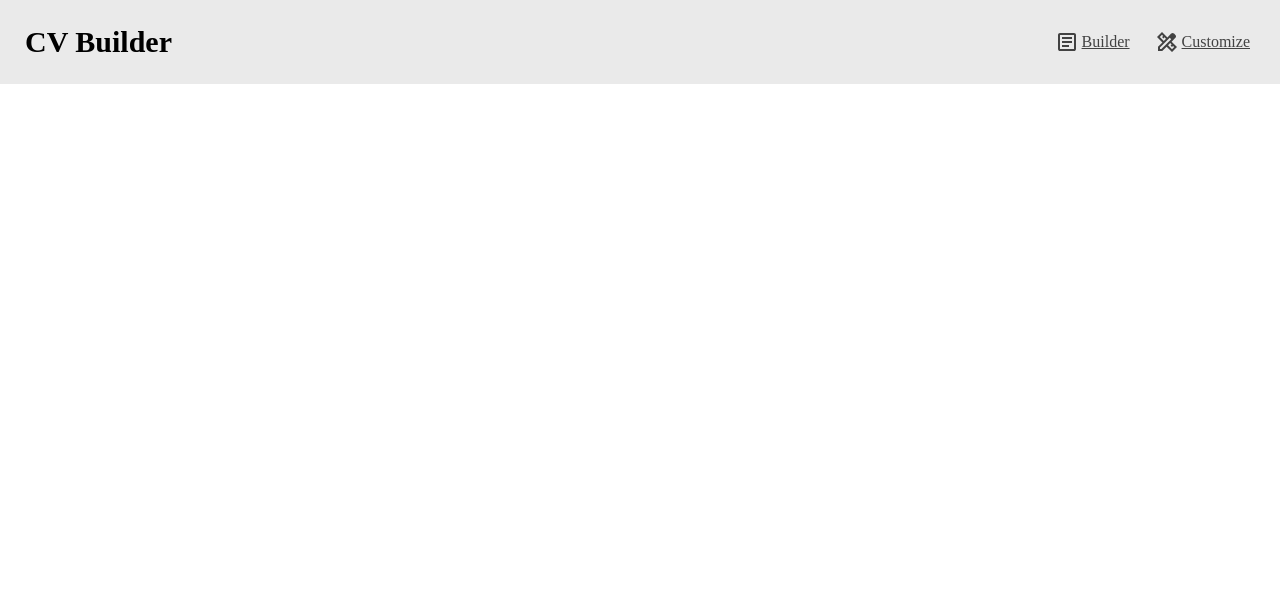
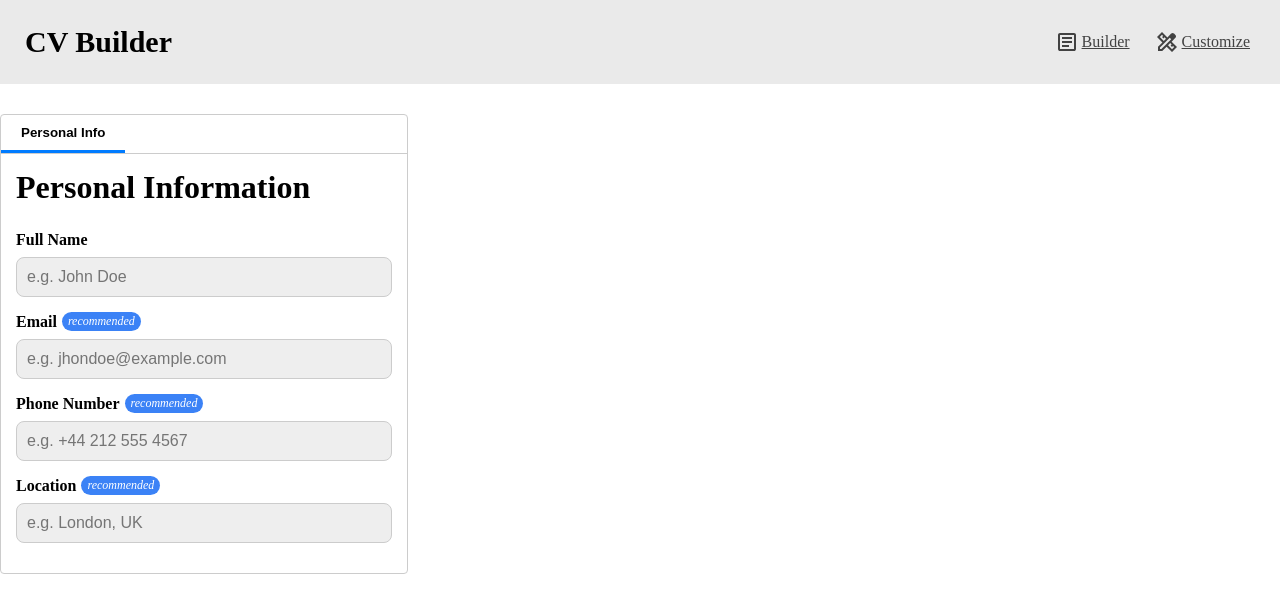
Before and after one commit to josednl/cv_application, a React app: page / in a window 1280 px wide. Shown: the top 612 px of the page. Built offline with nearby package versions, Linux system fonts and the light colour scheme; the HTML template or start-up script is replaced by a standard one.

Commit message:
feat(Builder): add InputGroup and Section components to reuse elements
feat(Builder): add PersonalInfo component which contains the form to collect personal information

feat(Builder): add Tabs component which is the container for all forms

```diff
--- a/src/App.jsx
+++ b/src/App.jsx
@@ -1,13 +1,17 @@
 import './styles/App.css';
 import Menu from './components/Menu/Menu.jsx';
+import Tabs from './components/Builder/Tabs.jsx';
 
 function App() {
 
-  return (
-    <>
-      <Menu />
-    </>
-  )
+	return (
+		<>
+			<Menu />
+			<main>
+				<Tabs />
+			</main>
+		</>
+	)
 }
 
 export default App
--- /dev/null
+++ b/src/components/Builder/InputGroup.jsx
@@ -0,0 +1,53 @@
+export default function Input({ label = '', type = 'text', textarea = false, id = '', icon = '', required = false, placeholder = '', block = true, customStyles = {}, ...rest }) {
+    const defaultInputStyles = {
+        width: (block ? '100%' : '50%'),
+        padding: '10px',
+        backgroundColor: '#dadada75',
+        border: '1px solid #cccccc',
+        borderRadius: '8px',
+        fontSize: '1rem',
+        marginBottom: '15px',
+    }
+
+    const labelStyles = {
+        fontWeight: '700',
+    }
+
+    const headerStyle = {
+        display: 'flex',
+        gap: '5px',
+        alignItems: 'center',
+        marginBottom: '8px',
+    }
+
+    const pillStyles = {
+        display: 'inline-block',
+        padding: '2px 6px',
+        fontSize: '12px',
+        fontStyle: 'italic',
+        color: 'white',
+        backgroundColor: '#3b82f6',
+        borderRadius: '9999px',
+        whiteSpace: 'nowrap',
+    }
+
+    const defaultTextareaStyles = {
+        resize: 'none',
+        height: '100px',
+    }
+
+    return(
+        <div className='input-group'>
+            <div style={headerStyle}>
+                {icon && <img src={icon} alt={`${label} icon`} />}
+                <label style={labelStyles} htmlFor={id}>{label}</label>
+                {required ? '' : <span style={pillStyles}>recommended</span>}
+            </div>
+            {textarea ? (
+                <textarea id={id} placeholder={placeholder} style={{...defaultInputStyles, ...defaultTextareaStyles, ...customStyles}} required={required} {...rest}></textarea>
+            ) : (
+                <input type={type} id={id} style={{...defaultInputStyles, ...customStyles}} required={required} placeholder={placeholder} {...rest} />
+            )}
+        </div>
+    )
+}
--- /dev/null
+++ b/src/components/Builder/PersonalInfo.jsx
@@ -0,0 +1,17 @@
+import '@/styles/PersonalInfo.css';
+import Input from './InputGroup.jsx';
+
+export default function PersonalInfo() {
+
+	return (
+		<div className='personal-info'>
+			<h1>Personal Information</h1>
+			<form className='personal-info-form'>
+				<Input label='Full Name' id='full-name' type='text' placeholder='e.g. John Doe' required={true} autoComplete='name' />
+				<Input label='Email' id='email' type='email' placeholder='e.g. jhondoe@example.com' required={false} autoComplete='email' />
+				<Input label='Phone Number' id='phone-number' type='tel' placeholder='e.g. +44 212 555 4567' required={false} autoComplete='tel' />
+				<Input label='Location' id='location' type='text' placeholder='e.g. London, UK' required={false} autoComplete='country' />
+			</form>
+		</div>
+	)
+}
--- /dev/null
+++ b/src/components/Builder/Tabs.jsx
@@ -0,0 +1,27 @@
+import { useState } from 'react';
+import '@/styles/Tabs.css';
+import PersonalInfo from './PersonalInfo.jsx';
+
+export default function Tabs() {
+	const [activeIndex, setActiveIndex] = useState(0);
+
+	const tabs = [{ label: 'Personal Info', content: <PersonalInfo /> }];
+
+	return (
+		<div className='tabs-container'>
+			<div className='tabs-header'>
+				{tabs.map((tab, index) => (
+					<button
+						key={index}
+						className={`tab-button ${index === activeIndex ? 'active' : ''}`}
+						onClick={() => setActiveIndex(index)}
+					>
+						{tab.label}
+					</button>
+				))}
+			</div>
+
+			<div className='tabs-content'>{tabs[activeIndex]?.content}</div>
+		</div>
+	);
+}
--- a/src/components/Menu/Link.jsx
+++ b/src/components/Menu/Link.jsx
@@ -1,4 +1,4 @@
-export default function Link({handleClick = '', text, icon = ''}) {
+export default function Link({ handleClick = () => {}, text, icon = '' }) {
     const linkStyles = {
         display: 'flex',
         alignItems: 'center',
@@ -10,8 +10,8 @@ export default function Link({handleClick = '', text, icon = ''}) {
     }
 
     return (
-        <a style={linkStyles} onclick={handleClick}>
-            {icon  && <img src={icon} alt={`${text} icon`} />}
+        <a style={linkStyles} onClick={handleClick}>
+            {icon && <img src={icon} alt={`${text} icon`} />}
             {text}
         </a>
     )
--- /dev/null
+++ b/src/styles/PersonalInfo.css
@@ -0,0 +1,10 @@
+.personal-info {
+    display: flex;
+	flex-direction: column;
+	gap: 25px;
+	align-items: flex-start;
+}
+
+.personal-info-form {
+    width: 100%;
+}
--- /dev/null
+++ b/src/styles/Tabs.css
@@ -0,0 +1,32 @@
+.tabs-container {
+	border: 1px solid #ccc;
+	border-radius: 4px;
+}
+
+.tabs-header {
+	display: flex;
+	border-bottom: 1px solid #ccc;
+}
+
+.tab-button {
+	padding: 10px 20px;
+	background: none;
+	border: none;
+	cursor: pointer;
+	font-weight: bold;
+	color: #555;
+	border-bottom: 3px solid transparent;
+}
+
+.tab-button:hover {
+	background-color: #f9f9f9;
+}
+
+.tab-button.active {
+	color: #000;
+	border-bottom: 3px solid #007bff;
+}
+
+.tabs-content {
+	padding: 15px;
+}
--- a/src/styles/index.css
+++ b/src/styles/index.css
@@ -1,5 +1,13 @@
 * {
-  padding: 0;
-  margin: 0;
-  box-sizing: border-box;
+	padding: 0;
+	margin: 0;
+	box-sizing: border-box;
 }
+
+main {
+	display: grid;
+	grid-template-columns: 1fr 2fr;
+	gap: 25px;
+	margin-top: 30px;
+	max-width: 1250px;
+}
```
Also changed, not shown: src/components/Builder/Section.jsx (added, +18 -0 lines), src/components/Menu/Menu.jsx (+5 -7 lines), src/styles/Section.css (added, +27 -0 lines).
